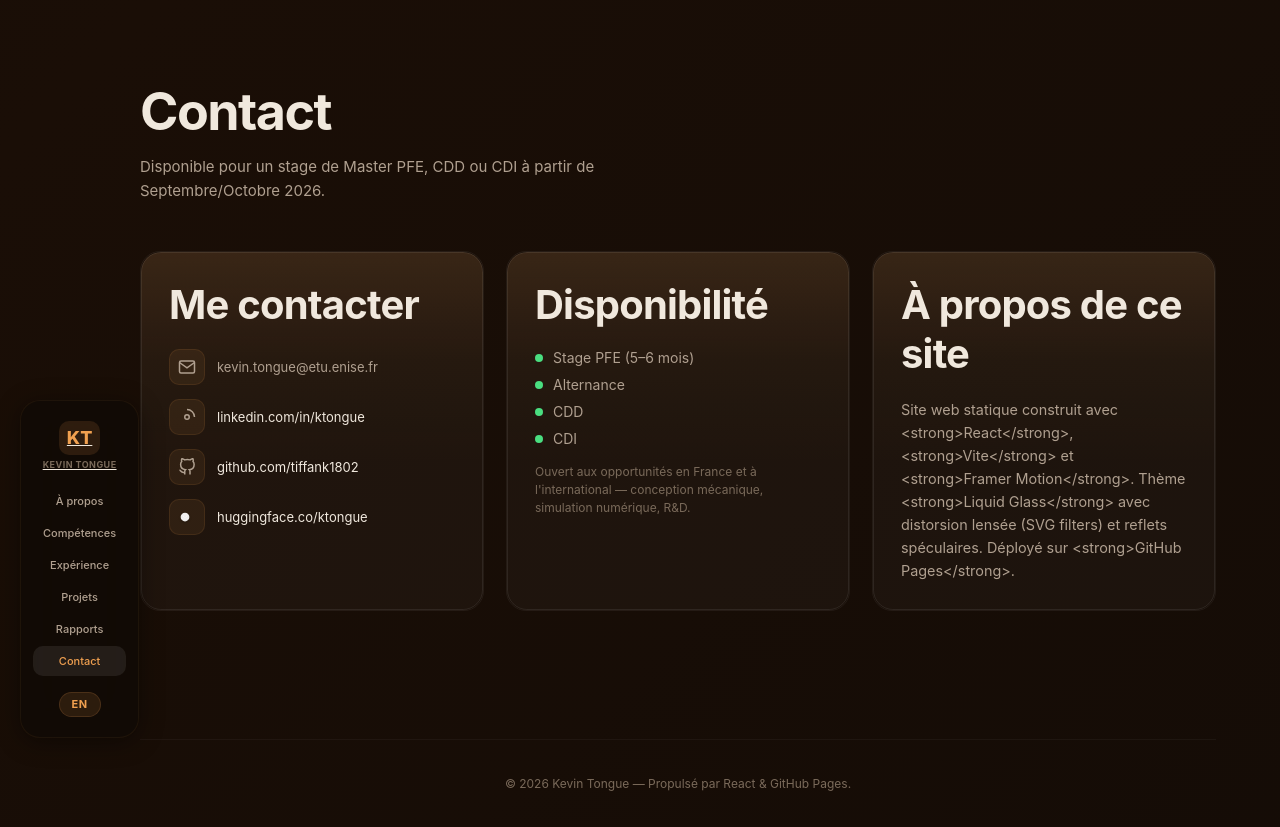
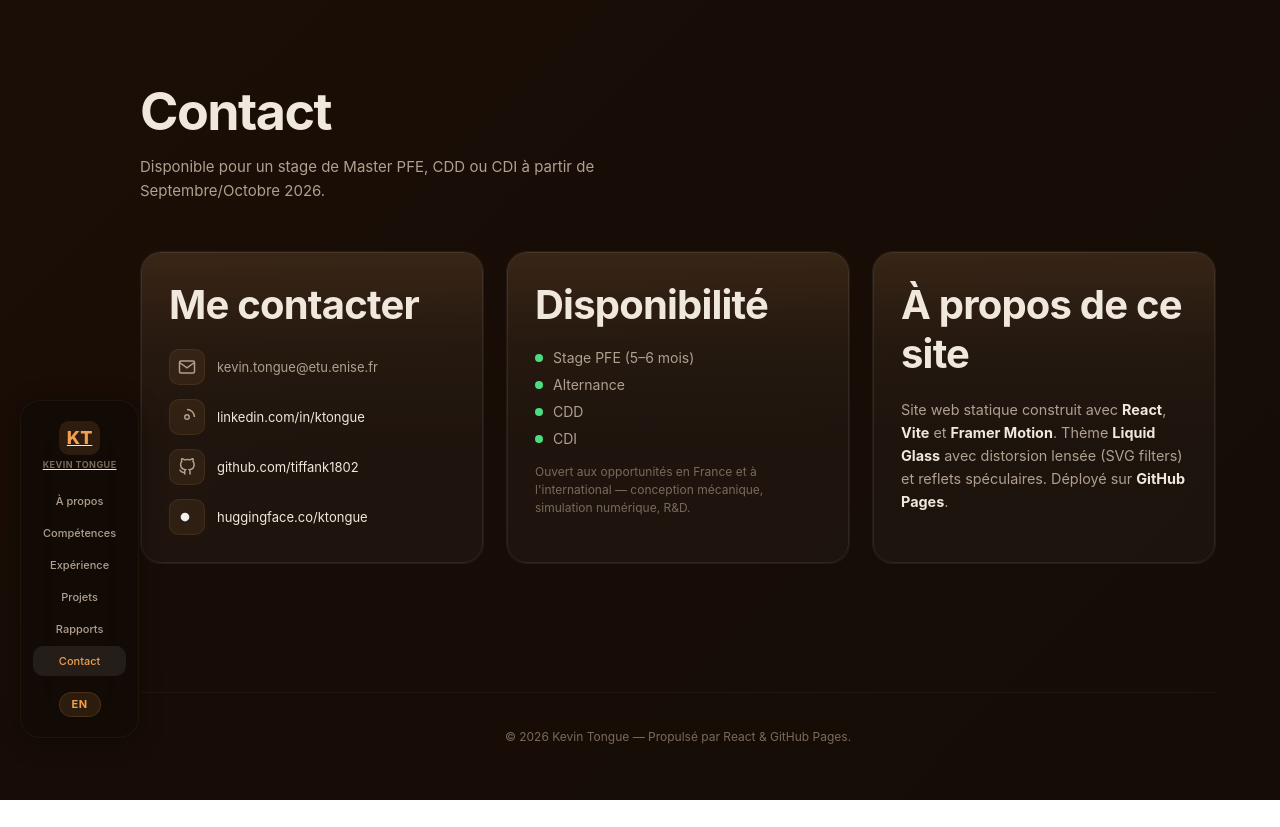
Before and after one commit to tiffank1802/tiffank1802.github.io, a React (Vite) app: page /contact in a window 1280 px wide. After the commit the page ends 800 px from the top, so only its background shows below. Built offline with nearby package versions, Linux system fonts and the light colour scheme; a web font is replaced by a local one.

Commit message:
mis en forme de about this site

```diff
--- a/src/pages/ContactPage.jsx
+++ b/src/pages/ContactPage.jsx
@@ -71,11 +71,11 @@ const ContactPage = () => {
 
         <GlassCard delay={0.15}>
           <h2 className="section-title" style={{ marginBottom: 20 }}>{isFr ? 'À propos de ce site' : 'About this site'}</h2>
-          <p className="about-text" style={{ fontSize: '0.9rem', lineHeight: 1.6 }}>
-            {isFr
+          <p className="about-text" style={{ fontSize: '0.9rem', lineHeight: 1.6 }} dangerouslySetInnerHTML={{
+            __html: isFr
               ? 'Site web statique construit avec <strong>React</strong>, <strong>Vite</strong> et <strong>Framer Motion</strong>. Thème <strong>Liquid Glass</strong> avec distorsion lensée (SVG filters) et reflets spéculaires. Déployé sur <strong>GitHub Pages</strong>.'
-              : 'Static website built with <strong>React</strong>, <strong>Vite</strong> and <strong>Framer Motion</strong>. <strong>Liquid Glass</strong> theme with lensed distortion (SVG filters) and specular highlights. Deployed on <strong>GitHub Pages</strong>.'}
-          </p>
+              : 'Static website built with <strong>React</strong>, <strong>Vite</strong> and <strong>Framer Motion</strong>. <strong>Liquid Glass</strong> theme with lensed distortion (SVG filters) and specular highlights. Deployed on <strong>GitHub Pages</strong>.'
+          }} />
         </GlassCard>
       </div>
     </section>
```
